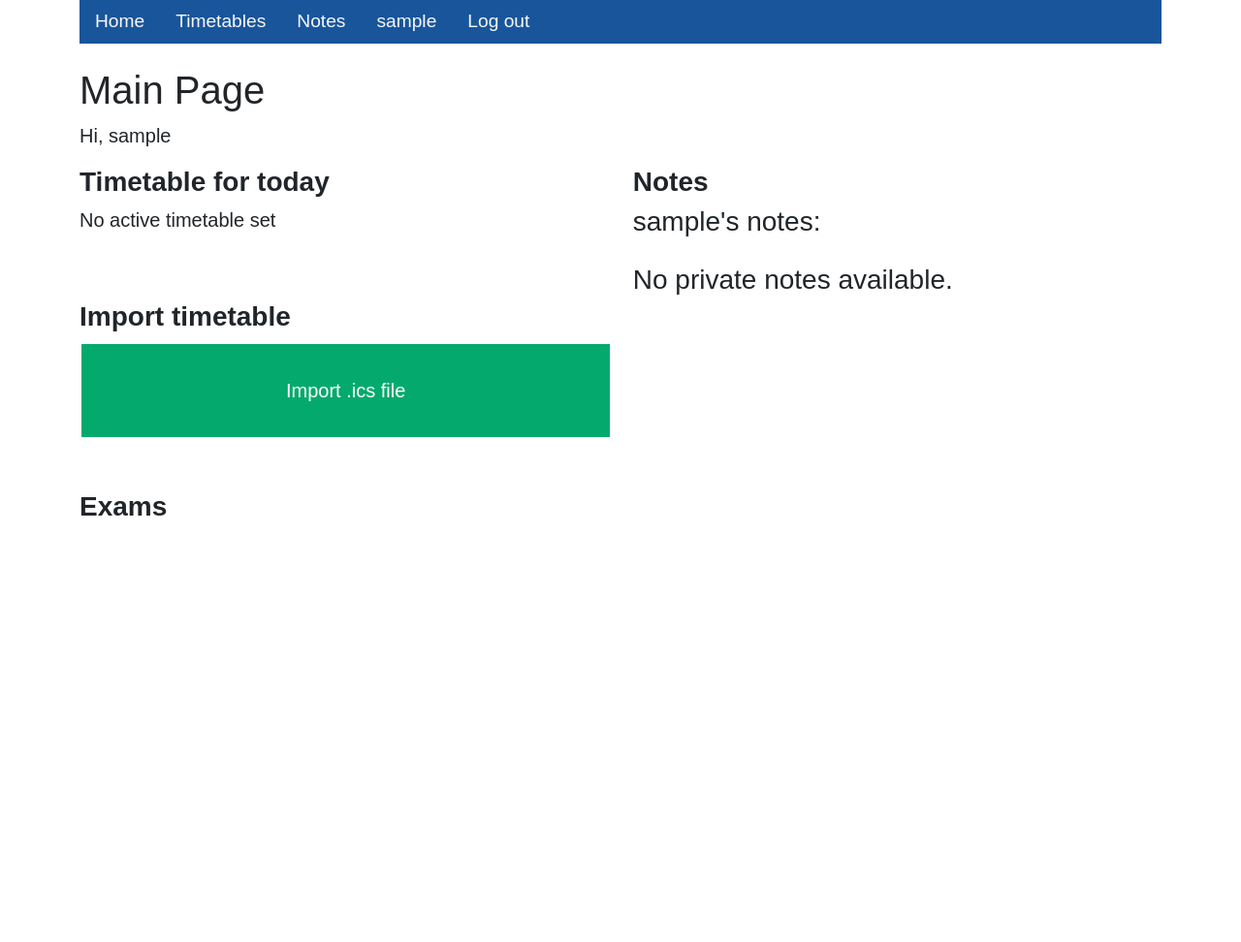
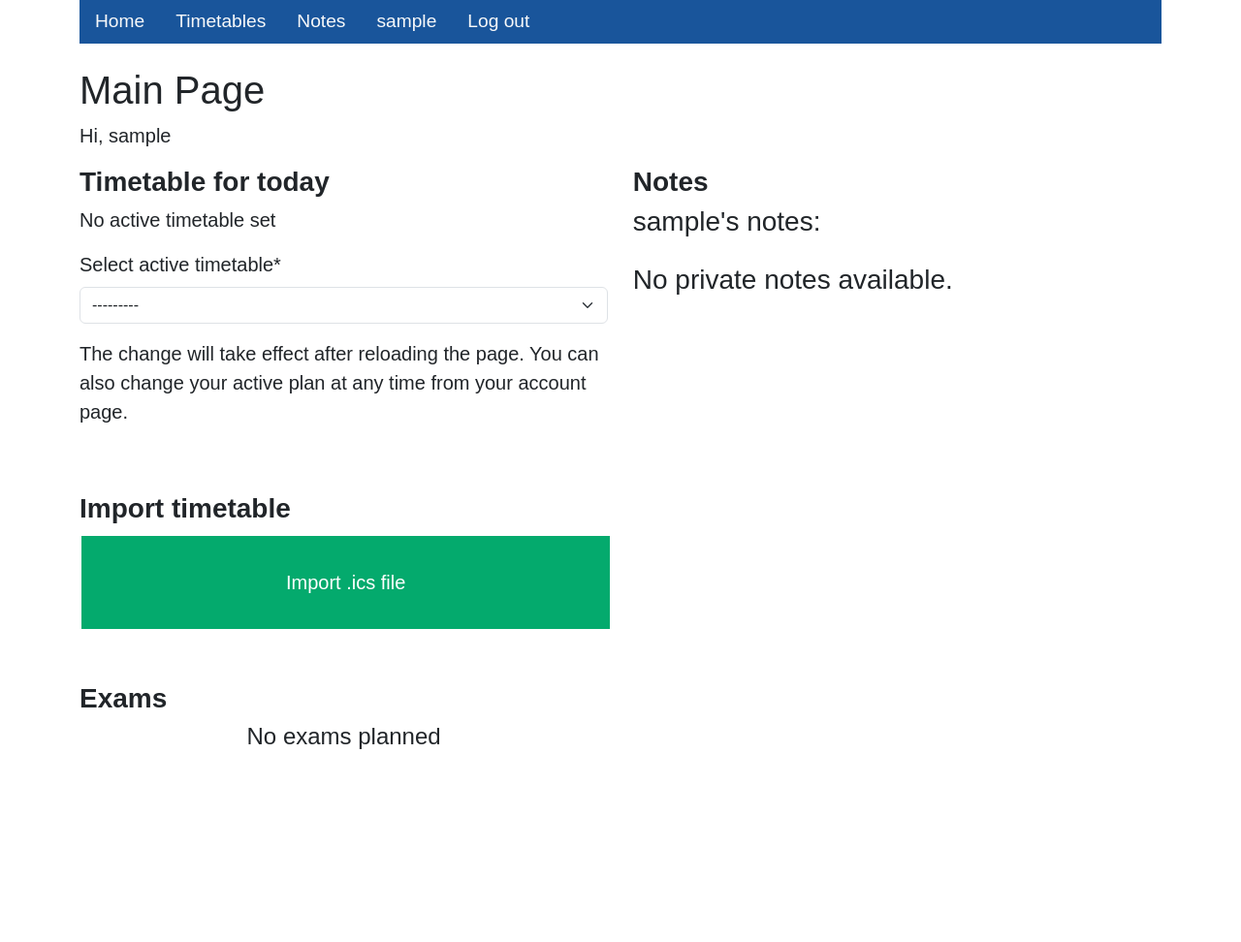
Before and after one commit to damian234527/FinalProject, a Django app: page / in a window 1280 px wide. Shown: the top 972 px of the page at 97% size. Before the commit the page ends 532 px from the top, so only its background shows below. Run offline with Django 4.2, Linux system fonts and the light colour scheme; the visitor is signed in with stand-in values (Sample User, id 1); data that the repository does not hold is empty; some libraries are stand-ins or nearby versions.

Commit message:
Małe poprawki w wyświetlaniu strony głównej. Inna wersja strony dla osób niezalogowanych

```diff
--- a/home/templates/home/index.html
+++ b/home/templates/home/index.html
@@ -10,12 +10,12 @@
 <div class="homepage-grid">
         <div class="timetable-for-today">
             <h3><strong>Timetable for today</strong></h3>
-            {% if user.active_timetable %}
+            {% if user.active_timetable != None %}
             <div hx-trigger="load" hx-get="{% url 'timetable:update_day' user.active_timetable.id year month day %}?generate=False" hx-target="this"></div>
             {% else %}
             <p>No active timetable set</p>
             <div id="timetable-display" hx-trigger="load" hx-get="{% url 'timetable:select_active_timetable' %}" hx-target="this"></div>
-            <div hx-trigger="timetable_set from:body" hx-get="{% url 'timetable:update_day' user.active_timetable.id year month day %}?generate=False" hx-target="#timetable-display"></div>
+            <p>The change will take effect after reloading the page. You can also change your active plan at any time from your account page.</p>
             {% endif %}
         </div>
         <div class="timetable-import">
@@ -31,9 +31,21 @@
         </div>
         <div class="my-notes">
             <h3><strong>Notes</strong></h3>
-    <div class="notes-subsection" id="user-notes" hx-trigger="load" hx-get="{% url 'notes:user_list' %}" hx-target="this"></div>
+    <div class="notes-subsection" id="user-notes" hx-trigger="load, note_changed from:body" hx-get="{% url 'notes:user_list' %}" hx-target="this"></div>
         </div>
 </div>
-
+{% else %}
+<h2>Welcome to Student Organiser website</h2>
+<h3>Create an account or log in for the full experience.</h3>
+<div class="homepage-grid">
+    <div class="timetable-for-today">
+        <h3><strong>Timetable for today</strong></h3>
+            <div class="timetable-subsection" id="public-timetables" hx-trigger="load, timetable_changed from:body" hx-get="{% url 'timetable:public_list' %}" hx-target="this"></div>
+    </div>
+    <div class="my-notes">
+        <h3><strong>Notes</strong></h3>
+        <div class="note-subsection" id="public-notes" hx-trigger="load, note_changed from:body" hx-get="{% url 'notes:public_list' %}" hx-target="this"></div>
+    </div>
+</div>
 {% endif %}
 {% endblock %}
--- a/timetable/templates/timetable/exams.html
+++ b/timetable/templates/timetable/exams.html
@@ -1,4 +1,5 @@
 {% load timetable_extras %}
+{% if exams %}
 <div class="exam-list">
     {% for exam in exams %}
     <div class="exam-item" hx-get="{% url 'timetable:activity_details' exam.course.timetable.id exam.id %}" hx-target="#dialog">
@@ -18,3 +19,6 @@
     </div>
     {% endfor %}
 </div>
+{% else %}
+<h4 style="text-align: center;">No exams planned</h4>
+{% endif %}
--- a/timetable/templates/timetable/timetable_list_public.html
+++ b/timetable/templates/timetable/timetable_list_public.html
@@ -1,6 +1,6 @@
 {% load static %}
 <link rel="stylesheet" type="text/css" href="{% static 'style.css' %}">
-<h3> Publicly available timetables:</h3>
+<h3>Publicly available timetables:</h3>
 {% if public_timetables %}
 <ul class="timetable-list">
   {% for timetable in public_timetables %}
--- a/timetable/templates/timetable/update_day.html
+++ b/timetable/templates/timetable/update_day.html
@@ -1,4 +1,5 @@
 {% load timetable_extras %}
+{% if activities_tracks %}
 {% if generate_time %}
     <style>
         .grid-day {
@@ -43,3 +44,7 @@
 </div>
 {% endfor %}
 {% endfor %}
+
+{% else %}
+<h4 style="text-align: center; grid-column: 1/6">No activities for today</h4>
+{% endif %}
--- a/timetable/views.py
+++ b/timetable/views.py
@@ -680,4 +680,4 @@ def select_active_timetable(request):
         else:
             current_timetable = user.active_timetable
             timetable_form = TimetableForm(user, current_timetable=current_timetable)
-        return render(request, "timetable/active_timetable.html", {"timetable_form": timetable_form}, headers={"HX-Trigger": "timetable_set"})
+        return render(request, "timetable/active_timetable.html", {"timetable_form": timetable_form})
```
Also changed, not shown: notes/templates/notes/notes.html (+4 -4 lines), timetable/migrations/0013_alter_teacher_teacher_first_name_and_more.py (added).
